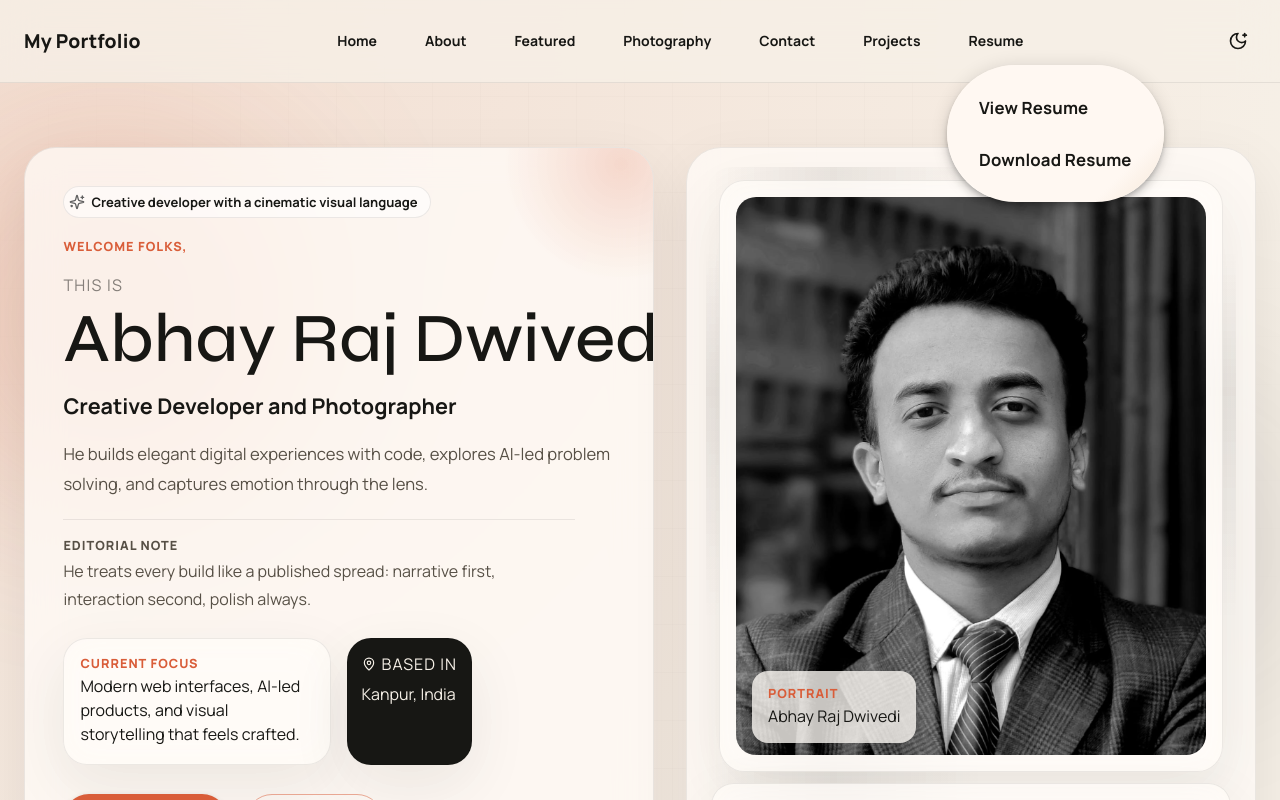
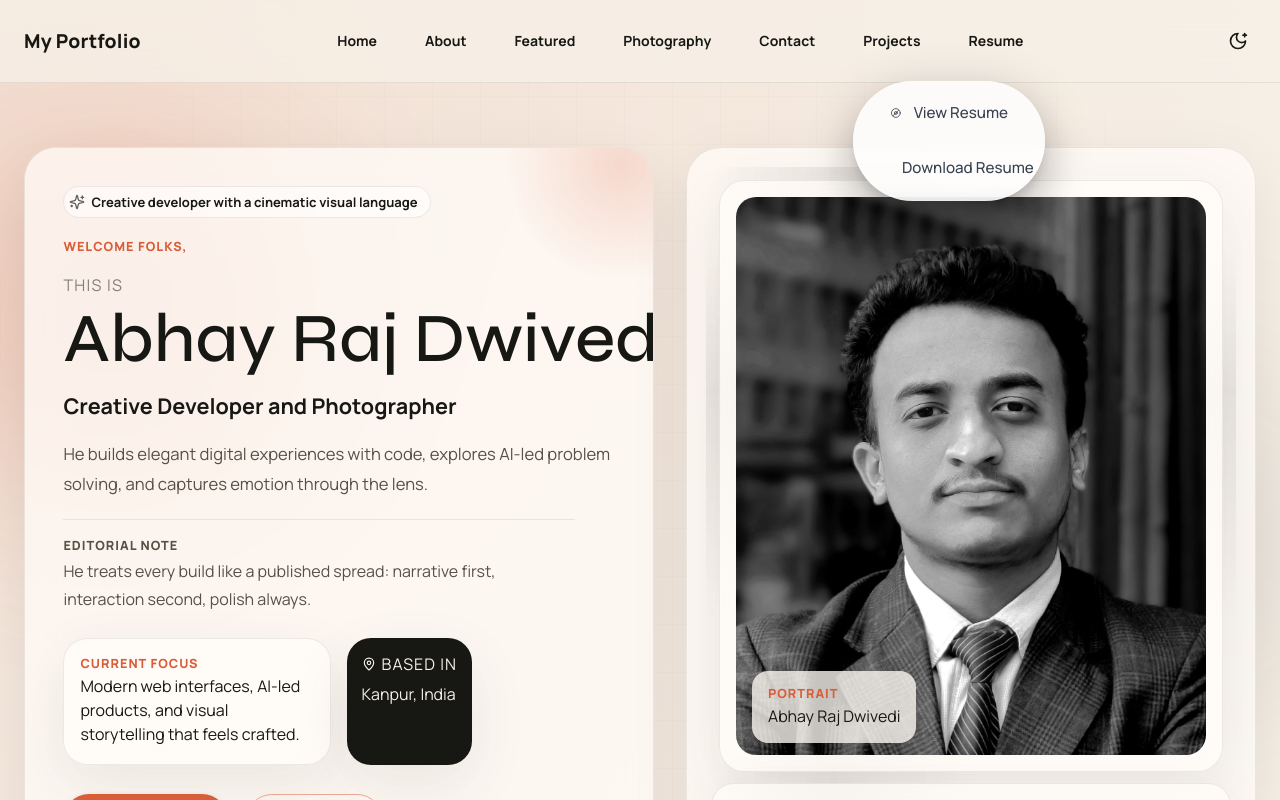
Before and after one commit to abhaycodess/Portfolio-main, a React (Vite) app: page / in a window 1280 px wide. Both pictures are taken after a click on the button "Resume". Shown: the top 800 px of the page. Built offline with nearby package versions, Linux system fonts and the light colour scheme.

Commit message:
dropdown redesign

```diff
--- a/src/App.jsx
+++ b/src/App.jsx
@@ -181,23 +181,51 @@ export default function App() {
           </Container>
         </AppBar>
 
-        {/* Resume Dropdown: View or Download (Redesigned) */}
         <Menu
           anchorEl={resumeAnchor}
           open={Boolean(resumeAnchor)}
           onClose={() => setResumeAnchor(null)}
+          anchorOrigin={{ vertical: 'bottom', horizontal: 'right' }}
+          transformOrigin={{ vertical: 'top', horizontal: 'right' }}
           PaperProps={{
+            elevation: 0,
             sx: {
+              mt: 2,
               minWidth: 180,
-              p: 1.5,
+              width: 192,
               borderRadius: 3,
-              boxShadow: 6,
-              background: (theme) => theme.palette.mode === 'dark'
-                ? 'linear-gradient(135deg, #18130f 80%, #2a1a13 100%)'
-                : 'linear-gradient(135deg, #fff8f2 80%, #f6e7d7 100%)',
+              p: 0.5,
+              boxShadow: 24,
+              border: (theme) =>
+                theme.palette.mode === 'dark'
+                  ? '1.5px solid rgba(63,63,70,0.32)'
+                  : '1.5px solid rgba(255,255,255,0.20)',
+              bgcolor: (theme) =>
+                theme.palette.mode === 'dark'
+                  ? 'rgba(24,24,27,0.80)'
+                  : 'rgba(255,255,255,0.80)',
+              backdropFilter: (theme) =>
+                theme.palette.mode === 'dark'
+                  ? 'blur(16px)'
+                  : 'blur(8px)',
+              transition: 'all 150ms cubic-bezier(.4,0,.2,1)',
+              animation: 'resumeDropdownFadeIn 150ms cubic-bezier(.4,0,.2,1)'
+            }
+          }}
+          MenuListProps={{
+            sx: {
+              p: 0,
             }
           }}
         >
+          <style>
+            {`
+              @keyframes resumeDropdownFadeIn {
+                0% { opacity: 0; transform: scale(0.95); }
+                100% { opacity: 1; transform: scale(1); }
+              }
+            `}
+          </style>
           <MenuItem
             component={Link}
             href={personalInfo.resumes[0].href}
@@ -206,19 +234,30 @@ export default function App() {
             underline="none"
             onClick={() => setResumeAnchor(null)}
             sx={{
-              borderRadius: 2,
-              mb: 1,
-              px: 2.5,
-              py: 1.2,
-              fontWeight: 700,
-              fontSize: '1.05rem',
-              letterSpacing: '0.01em',
+              width: '100%',
+              px: 4,
+              py: 2,
+              display: 'flex',
+              alignItems: 'center',
+              gap: 1.5,
+              borderRadius: 3,
+              fontSize: '0.95rem',
+              color: (theme) =>
+                theme.palette.mode === 'dark'
+                  ? '#e4e4e7'
+                  : '#374151',
+              fontWeight: 500,
+              transition: 'all 150ms',
               '&:hover': {
-                background: (theme) => theme.palette.mode === 'dark' ? '#2a1a13' : '#f6e7d7',
+                bgcolor: (theme) =>
+                  theme.palette.mode === 'dark'
+                    ? 'rgba(39,39,42,0.95)'
+                    : 'rgba(0,0,0,0.05)'
               }
             }}
           >
-            View Resume
+            <svg width="18" height="18" fill="none" stroke="currentColor" strokeWidth="1.7" strokeLinecap="round" strokeLinejoin="round" viewBox="0 0 24 24"><circle cx="12" cy="12" r="9"/><circle cx="12" cy="12" r="3"/><path d="M17.5 6.5 6.5 17.5"/></svg>
+            <span>View Resume</span>
           </MenuItem>
           <MenuItem
             component={Link}
@@ -227,18 +266,30 @@ export default function App() {
             underline="none"
             onClick={() => setResumeAnchor(null)}
             sx={{
-              borderRadius: 2,
-              px: 2.5,
-              py: 1.2,
-              fontWeight: 700,
-              fontSize: '1.05rem',
-              letterSpacing: '0.01em',
+              width: '100%',
+              px: 4,
+              py: 2,
+              display: 'flex',
+              alignItems: 'center',
+              gap: 1.5,
+              borderRadius: 3,
+              fontSize: '0.95rem',
+              color: (theme) =>
+                theme.palette.mode === 'dark'
+                  ? '#e4e4e7'
+                  : '#374151',
+              fontWeight: 500,
+              transition: 'all 150ms',
               '&:hover': {
-                background: (theme) => theme.palette.mode === 'dark' ? '#2a1a13' : '#f6e7d7',
+                bgcolor: (theme) =>
+                  theme.palette.mode === 'dark'
+                    ? 'rgba(39,39,42,0.95)'
+                    : 'rgba(0,0,0,0.05)'
               }
             }}
           >
-            Download Resume
+            <svg width="18" height="18" fill="none" stroke="currentColor" strokeWidth="1.7" strokeLinecap="round" strokeLinejoin="round" viewBox="0 0 24 24"><path d="M21 15v4a2 2 0 0 1-2 2H5a2 2 0 0 1-2-2v-4"/><polyline points="7 10 12 15 17 10"/><line x1="12" x2="12" y1="15" y2="3"/></svg>
+            <span>Download Resume</span>
           </MenuItem>
         </Menu>
 
```
